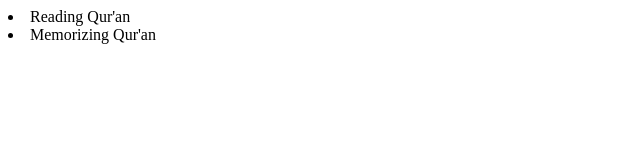
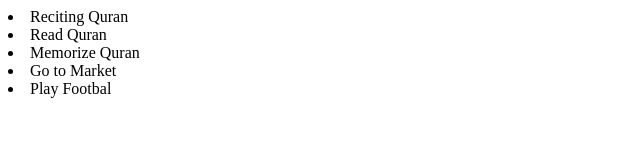
Before and after one commit to taufanbasri/learn-vuejs, a plain HTML site: page index.html in a window 1280 px wide. Shown: the whole page, without its empty margins (0-640 px from the left). Drawn offline with nearby package versions, Linux system fonts and the light colour scheme.

Commit message:
components within components

```diff
--- a/index.html
+++ b/index.html
@@ -8,8 +8,7 @@
 </head>
 <body>
   <div id="root">
-    <task>Reading Qur'an</task>
-    <task>Memorizing Qur'an</task>
+    <task-list></task-list>
   </div>
 
   <script src="https://unpkg.com/vue@2.5.11/dist/vue.js"></script>
--- a/main.js
+++ b/main.js
@@ -1,3 +1,19 @@
+Vue.component('task-list', {
+  template: '<div><task v-for="task in tasks">{{ task.task }}</task></div>',
+
+  data() {
+    return {
+      tasks: [
+        { task: 'Reciting Quran', completed: true },
+        { task: 'Read Quran', completed: false },
+        { task: 'Memorize Quran', completed: true },
+        { task: 'Go to Market', completed: false },
+        { task: 'Play Footbal', completed: false }
+      ]
+    }
+  }
+});
+
 Vue.component('task', {
   template: '<li><slot></slot></li>'
 });
```
